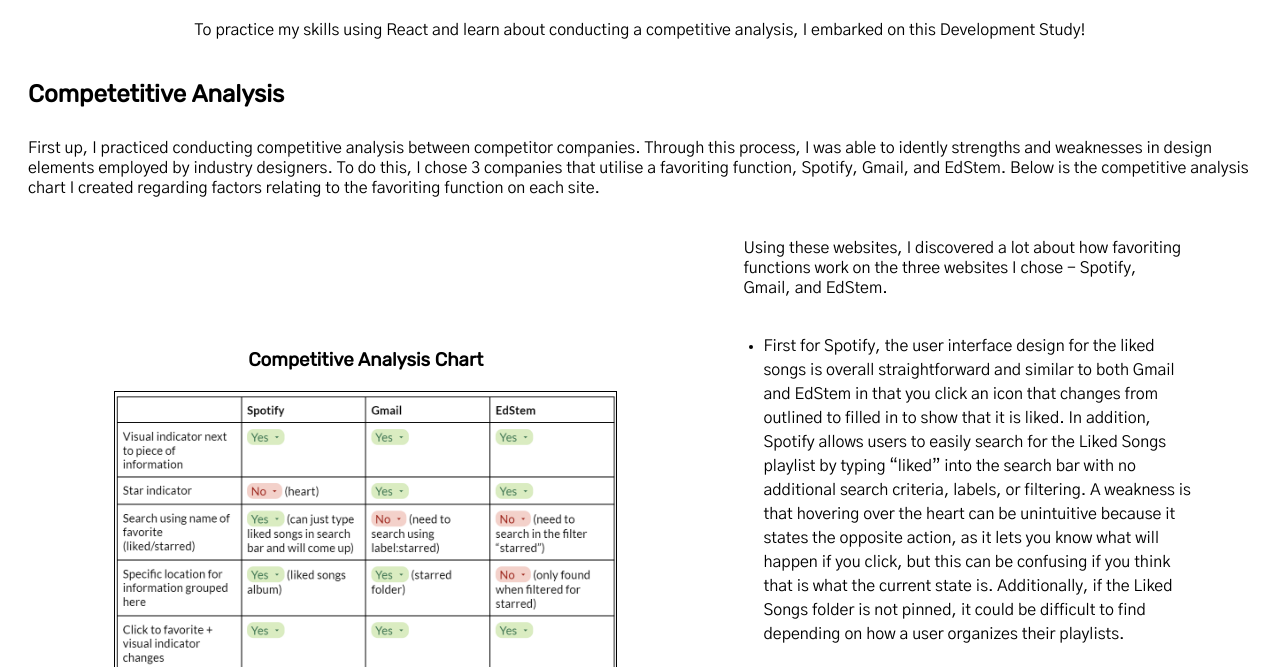
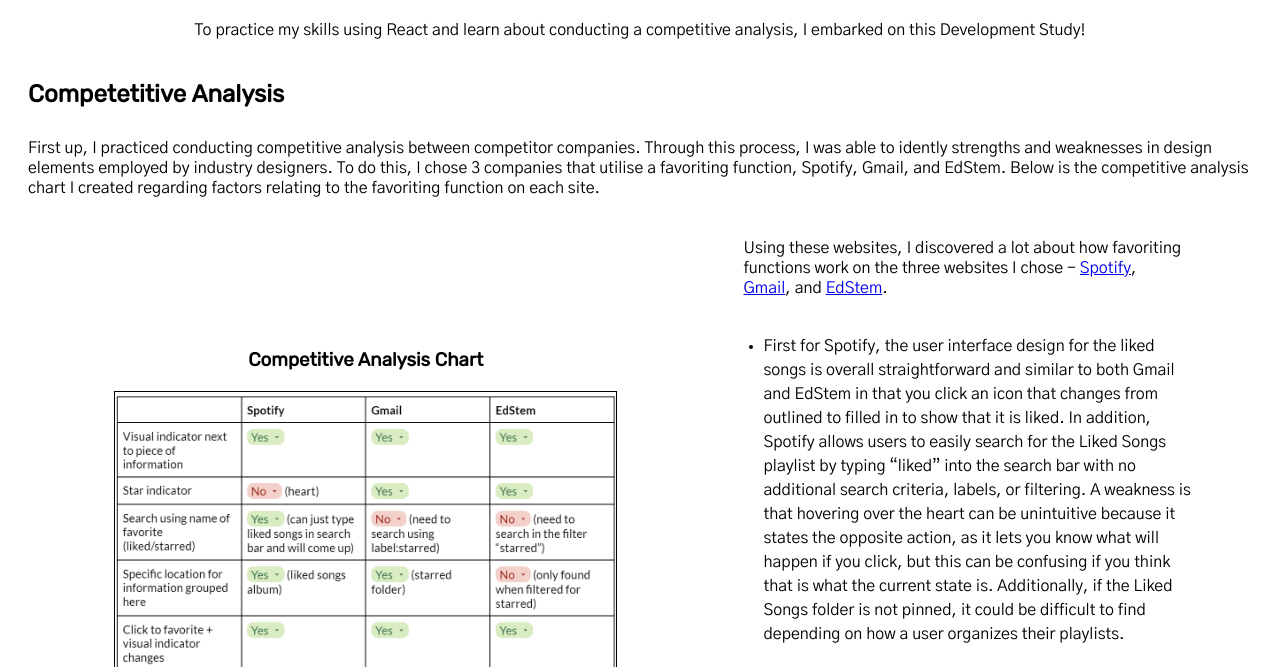
Before and after one commit to helium-balloon/development-case-study, a plain HTML site: page index.html in a window 1280 px wide. Shown: the part 81-748 px from the top of the page. Drawn offline with Linux system fonts and the light colour scheme.

Commit message:
feat: completed main components

```diff
--- a/index.html
+++ b/index.html
@@ -49,8 +49,20 @@
           <div class="take-up-half">
             <p>
               Using these websites, I discovered a lot about how favoriting
-              functions work on the three websites I chose - Spotify, Gmail, and
-              EdStem.
+              functions work on the three websites I chose -
+              <a href="https://open.spotify.com/" class="no-margin-or-padding"
+                >Spotify</a
+              >,
+              <a
+                href="https://mail.google.com/mail/u/0/#inbox"
+                class="no-margin-or-padding"
+                >Gmail</a
+              >, and
+              <a
+                href="https://edstem.org/us/dashboard"
+                class="no-margin-or-padding"
+                >EdStem</a
+              >.
             </p>
             <div>
               <ul class="list">
@@ -195,19 +207,25 @@
               <td>
                 I include 2 ways to filter - by category and by photo size
               </td>
-              <td class="image-center"><img src="./assets/filter.png" alt="" /></td>
+              <td class="image-center">
+                <img src="./assets/filter.png" alt="" />
+              </td>
             </tr>
             <tr>
               <td>Sorting</td>
               <td>The images can be sorted alphabetically by name</td>
-              <td class="image-center"><img src="./assets/sort.png" alt="" /></td>
+              <td class="image-center">
+                <img src="./assets/sort.png" alt="" />
+              </td>
             </tr>
             <tr>
               <td>Reset</td>
               <td>
                 All filters and sorts can be reset by the "Clear All" button
               </td>
-              <td class="image-center"><img src="./assets/clear.png" alt="" /></td>
+              <td class="image-center">
+                <img src="./assets/clear.png" alt="" />
+              </td>
             </tr>
             <tr>
               <td>Aggregator</td>
@@ -216,7 +234,9 @@
                 items by including the item in the favorite list and updating
                 the number of items that are favorited
               </td>
-              <td class="image-center"><img src="./assets/favorites.png" id="favorites" alt="" /></td>
+              <td class="image-center">
+                <img src="./assets/favorites.png" id="favorites" alt="" />
+              </td>
             </tr>
             <tr>
               <td>Item Cards</td>
@@ -225,7 +245,9 @@
                 its image, name, categories for filter, fields for sort (name),
                 and a button to add and remove the item from the aggregator
               </td>
-              <td class="image-center"><img src="./assets/imagecard.png" id="image-card" alt="" /></td>
+              <td class="image-center">
+                <img src="./assets/imagecard.png" id="image-card" alt="" />
+              </td>
             </tr>
             <tr>
               <td>Compatability</td>
@@ -234,7 +256,9 @@
                 click as many combinations of filters and the sort. (Pictured is
                 sorted and filtered by nature)
               </td>
-              <td class="image-center"><img src="./assets/filter&sort.png" id="filter-sort" alt="" /></td>
+              <td class="image-center">
+                <img src="./assets/filter&sort.png" id="filter-sort" alt="" />
+              </td>
             </tr>
           </table>
         </div>
```
